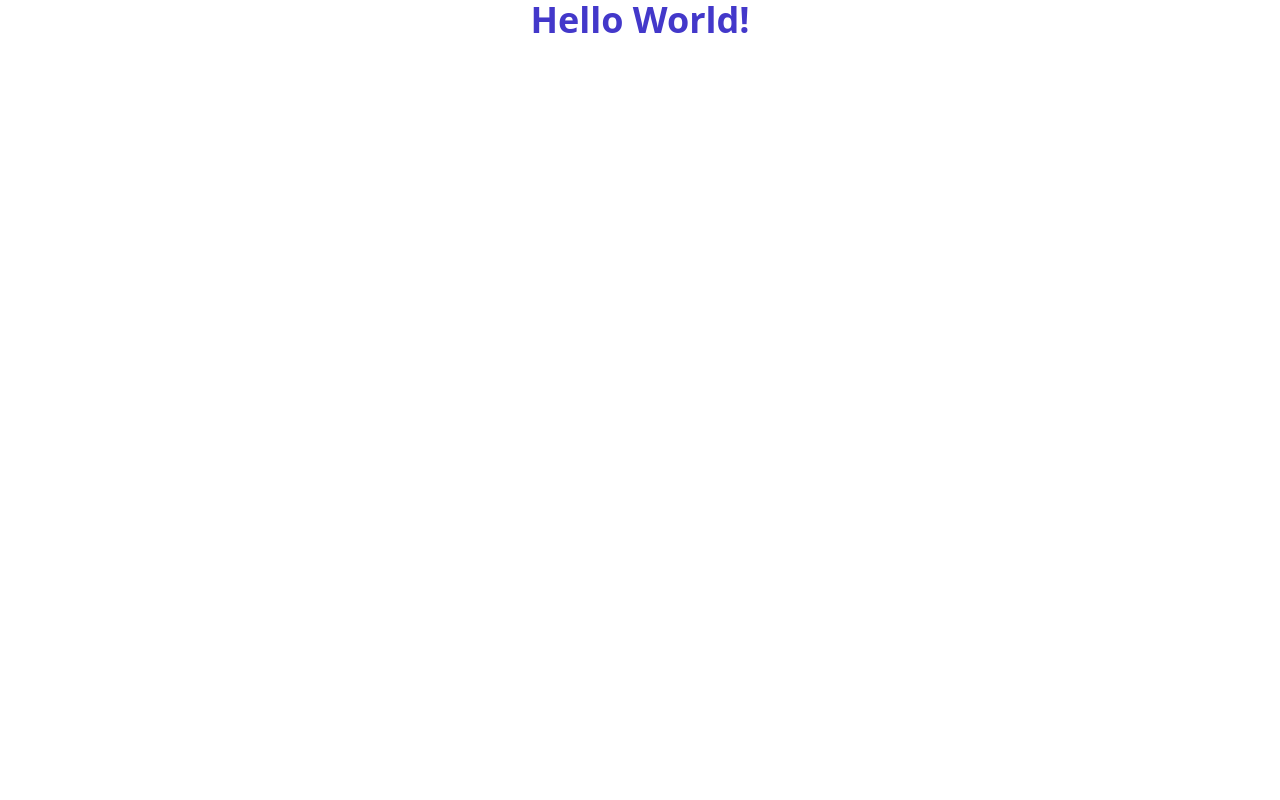
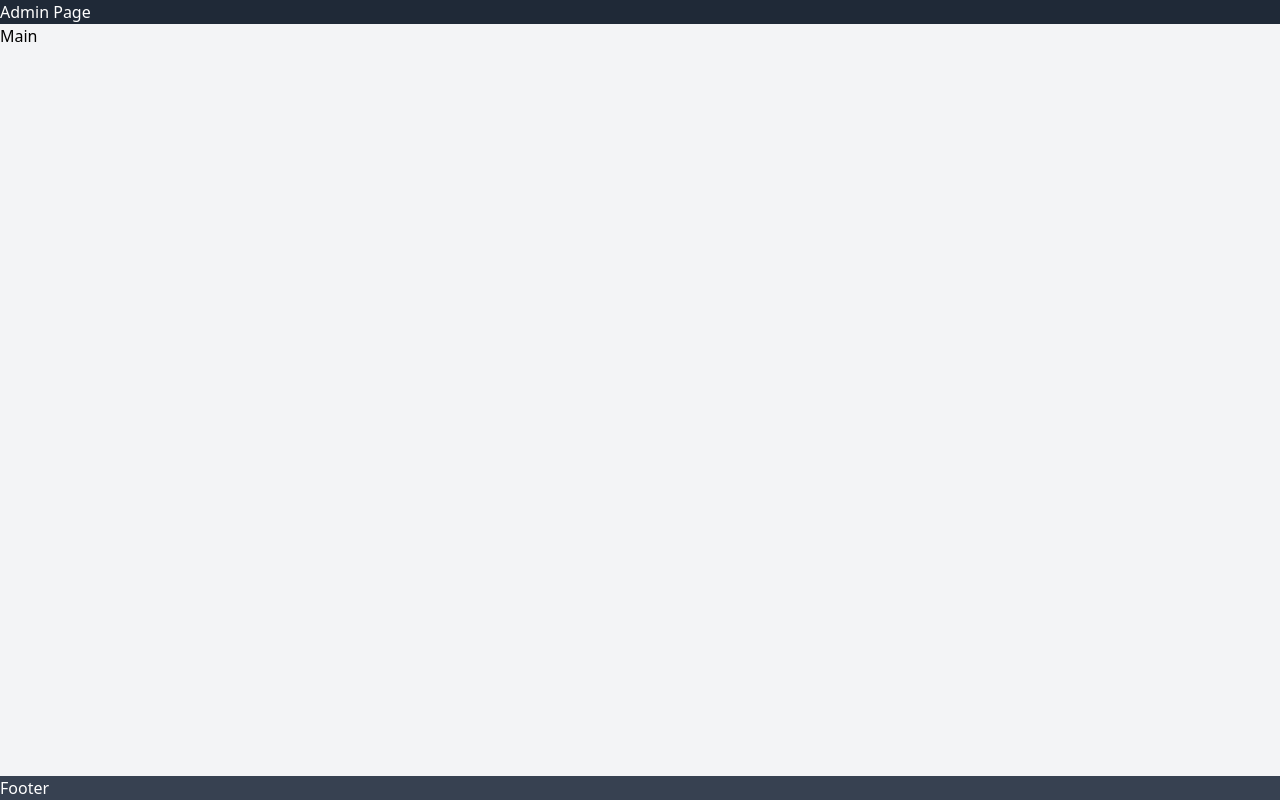
Before and after one commit to towsif031/admin-dashboard-with-tailwindcss, a website built with Vite: page index.html in a window 1280 px wide. Built offline with nearby package versions, Linux system fonts and the light colour scheme.

Commit message:
footer bottom

```diff
--- a/index.html
+++ b/index.html
@@ -8,9 +8,20 @@
 		<link rel="stylesheet" href="/assets/css/tailwind.css" />
 		<script defer src="/assets/js/main.js"></script>
 	</head>
-	<body>
-		<h1 class="font-bold text-indigo-700 text-center text-4xl">
-			Hello World!
-		</h1>
+	<body class="bg-gray-100">
+		<!-- content wrapper -->
+		<div class="container flex flex-col min-h-screen">
+			<header class="bg-gray-800">
+				<nav class="text-white">
+					<h1>Admin Page</h1>
+				</nav>
+			</header>
+			<main class="flex-1">
+				<h1>Main</h1>
+			</main>
+			<footer class="bg-gray-700 text-white">
+				<h1>Footer</h1>
+			</footer>
+		</div>
 	</body>
 </html>
```
